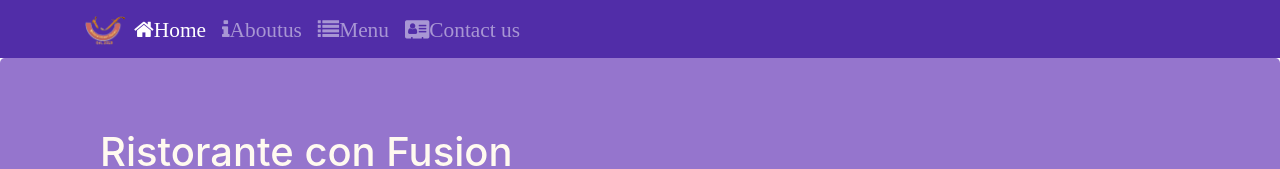
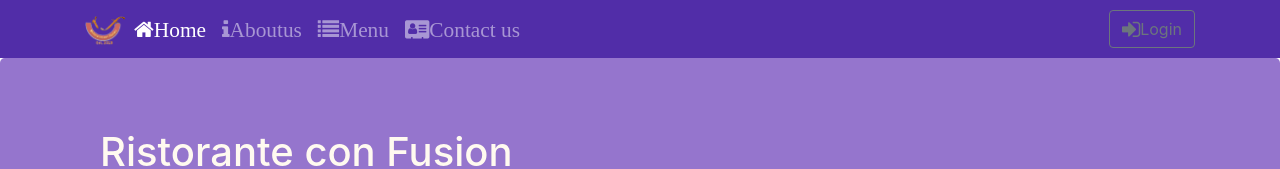
Before and after one commit to bhargavi092/Veggies, a React (Create React App) app: page /home in a window 1280 px wide. Shown: the top 169 px of the page. Built offline with nearby package versions, Linux system fonts and the light colour scheme.

Commit message:
for bharu

```diff
--- a/src/App.css
+++ b/src/App.css
@@ -31,3 +31,5 @@ address{
 .navbar-dark {
   background-color: #512DA8;
 }
+
+.fade {opacity: 1}
--- a/src/components/HeaderComponent.js
+++ b/src/components/HeaderComponent.js
@@ -1,5 +1,6 @@
 import React, { Component } from 'react'
-import {Jumbotron, Navbar, NavbarBrand,NavbarToggler,Collapse,NavItem,Nav} from 'reactstrap';
+import {Jumbotron, Navbar, NavbarBrand,NavbarToggler,Collapse,NavItem,Nav,
+Modal,ModalBody,ModalHeader, Button} from 'reactstrap';
 import { NavLink } from 'react-router-dom';
 
  class Header extends Component {
@@ -7,12 +8,18 @@ import { NavLink } from 'react-router-dom';
       super(props)
 
       this.state = {
-         isNavOpen:false
+         isNavOpen:false,
+         isModalOpen: false
       }
     }
     toggleNav =()=>{
         this.setState({
             isNavOpen: !this.state.isNavOpen
+        })
+    }
+    toggleModal =()=>{
+        this.setState({
+            isModalOpen: !this.state.isModalOpen
         })
     }
 
@@ -47,6 +54,13 @@ import { NavLink } from 'react-router-dom';
                                         </NavLink>
                                     </NavItem>
                                 </Nav>
+                                <Nav className='ml-auto' navbar>
+                                    <NavItem>
+                                        <Button outline onClick={this.toggleModal}>
+                                            <span className='fa fa-sign-in fa-lg'></span>Login
+                                        </Button>
+                                    </NavItem>
+                                </Nav>
                        </Collapse>
                     </div>
                 </Navbar>
@@ -61,6 +75,13 @@ import { NavLink } from 'react-router-dom';
                     </div>
                 </div>
             </Jumbotron>
+            <Modal isOpen={this.state.isModalOpen} toggle={this.toggleModal}>
+
+                <ModalHeader toggle={this.toggleModal}>Login</ModalHeader>
+                <ModalBody>
+
+                </ModalBody>
+            </Modal>
       </>
     )
   }
```
